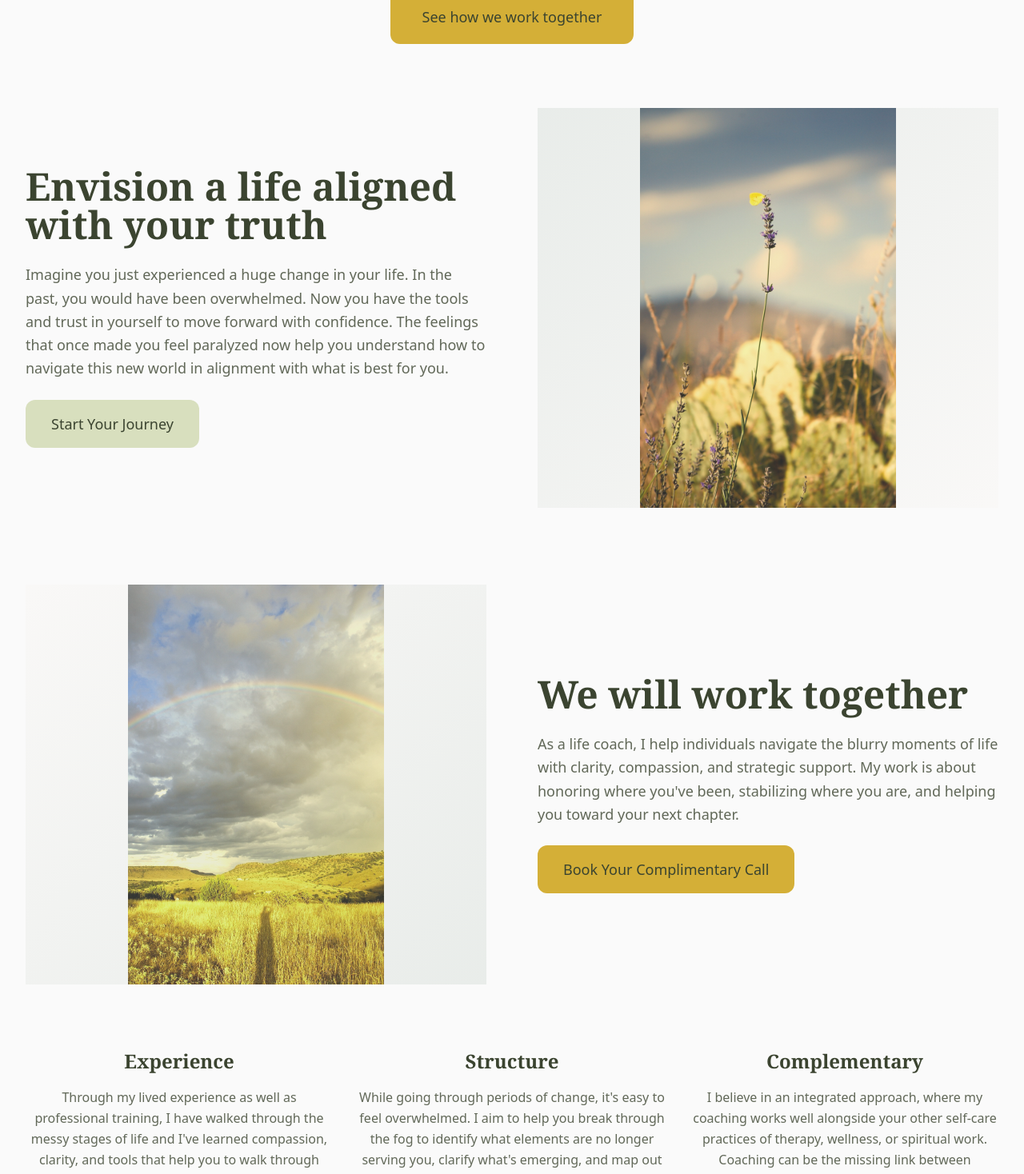
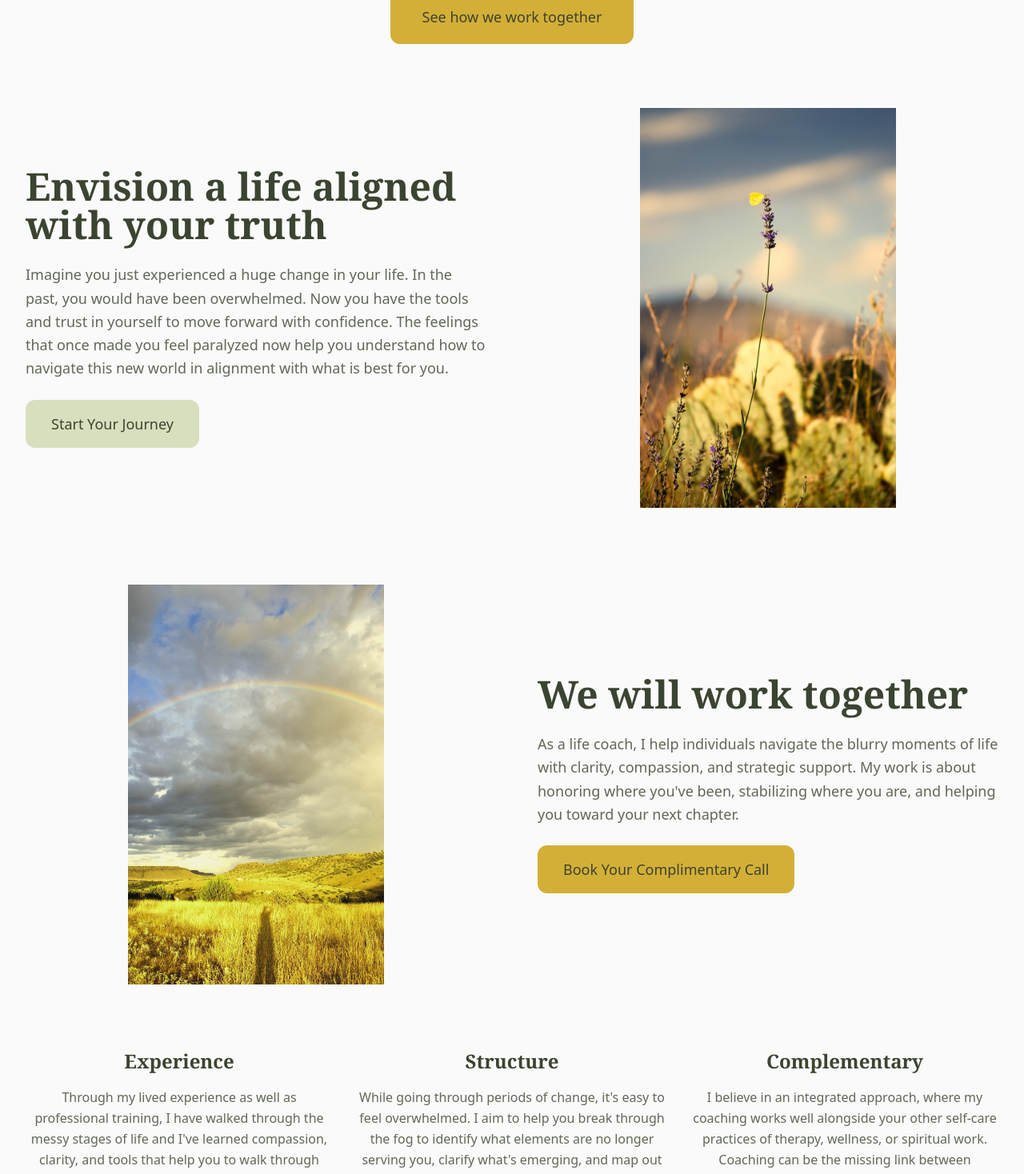
Before and after one commit to UFOBob069/julie, a Next.js app: page / in a window 1280 px wide. Shown: the part 1260-2728 px from the top of the page at 80% size. Built offline with nearby package versions, Linux system fonts and the light colour scheme; a web font is replaced by a local one.

Commit message:
Remove gradient overlays from portrait images for cleaner display

```diff
--- a/app/components/AboutSection.tsx
+++ b/app/components/AboutSection.tsx
@@ -22,7 +22,6 @@ const AboutSection = () => {
                 backgroundPosition: 'center center'
               }}
             />
-            <div className="absolute inset-0 bg-gradient-to-br from-muted-sage/10 to-warm-beige/10" />
           </motion.div>
 
           <motion.div
--- a/app/components/CoachingSection.tsx
+++ b/app/components/CoachingSection.tsx
@@ -87,7 +87,6 @@ const CoachingSection = () => {
                 backgroundPosition: 'center center'
               }}
             />
-            <div className="absolute inset-0 bg-gradient-to-br from-muted-sage/20 to-warm-beige/20" />
           </motion.div>
         </div>
 
@@ -108,7 +107,6 @@ const CoachingSection = () => {
                 backgroundPosition: 'center center'
               }}
             />
-            <div className="absolute inset-0 bg-gradient-to-br from-warm-beige/20 to-muted-sage/20" />
           </motion.div>
 
           <motion.div
```
